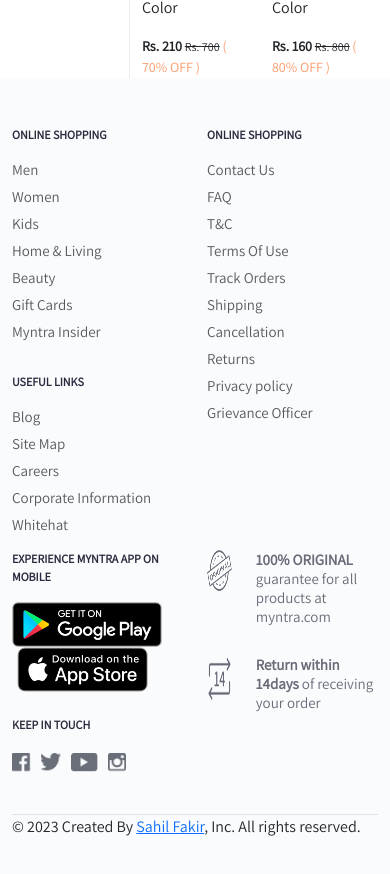
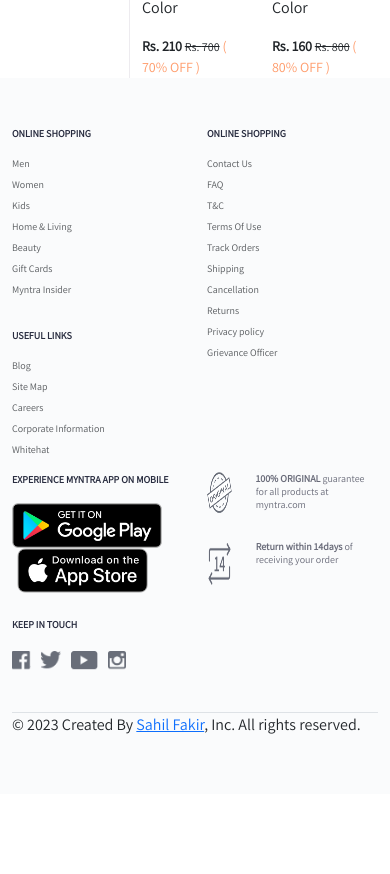
Before and after one commit to sahil0286/myntra, a React (Create React App) app: page / in a window 390 px wide. Shown: the part 1360-2234 px from the top of the page. After the commit the page ends 2178 px from the top, so only its background shows below. Built offline with nearby package versions, Linux system fonts and the light colour scheme.

Commit message:
Update Footer.css

```diff
--- a/src/components/Footer.css
+++ b/src/components/Footer.css
@@ -9,6 +9,13 @@
     color: #282c3f;
 }
 
+@media (max-width: 576px) {
+    .footerTitle {
+        font-size: 10px;
+
+    }
+  }
+
 .footerLink {
     color: #696b79;
     display: block;
@@ -18,3 +25,9 @@
     cursor: pointer;
     line-height: normal;
 }
+
+  @media (max-width: 576px) {
+    .footerLink {
+        font-size: 10px;
+    }
+  }
```
